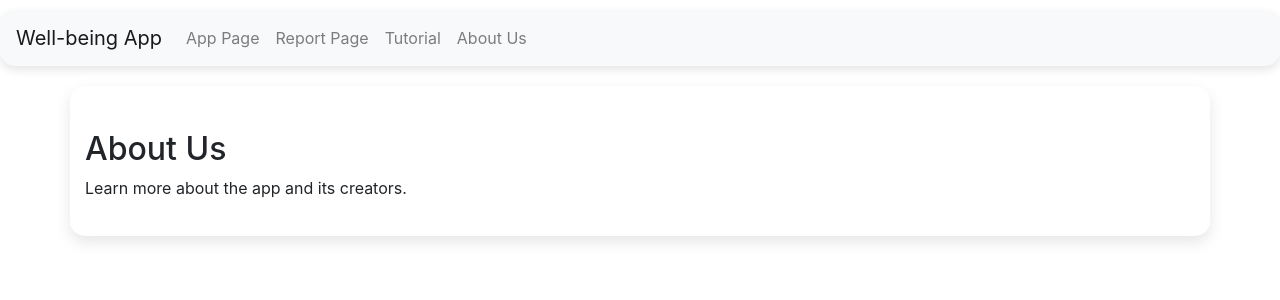
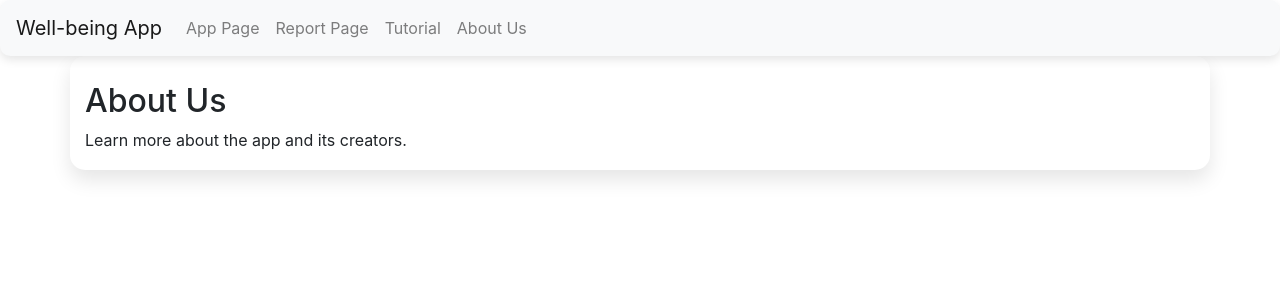
Before and after one commit to M-H-Amini/MentalHealthApp, a Flask app: page /about in a window 1280 px wide. Shown: the top 300 px of the page. Run offline with Flask 3, Linux system fonts and the light colour scheme; some libraries are stand-ins or nearby versions.

Commit message:
changes in the app's looks

```diff
--- a/app/static/css/styles.css
+++ b/app/static/css/styles.css
@@ -6,26 +6,26 @@
     line-height: 1.6; /* Increased line spacing for better readability */
     margin: 0;
     padding: 0;
-    padding-top: 10px;
+    padding-top: 0px;
 }
 
 /* Navbar */
 .navbar {
     background-color: #ffdfba; /* Warm, pastel peach */
-    padding: 10px 0;
+    padding: 0px 0;
     box-shadow: 0px 4px 10px rgba(0, 0, 0, 0.1); /* Soft shadow for depth */
-    border-radius: 15px; /* Soft, rounded edges */
-    margin-bottom: 20px;
+    border-radius: 10px; /* Soft, rounded edges */
+    margin-bottom: 0px;
 }
 
 /* Container */
 .container {
     max-width: 960px;
     margin: 0 auto;
-    padding: 20px;
+    padding: 2px;
     background-color: #ffffff; /* White background for container */
     border-radius: 15px; /* Soft rounded edges */
-    box-shadow: 0px 6px 15px rgba(0, 0, 0, 0.1); /* Soft shadow */
+    box-shadow: 0px 10px 20px rgba(0, 0, 0, 0.1); /* Soft shadow */
     transition: all 0.3s ease; /* Smooth transitions */
 }
 
```
Also changed, not shown: app/templates/index.html (+21 -19 lines), app/database.db, app/static/images/attention_graph.png, app/static/images/sentiment_graph.png.
